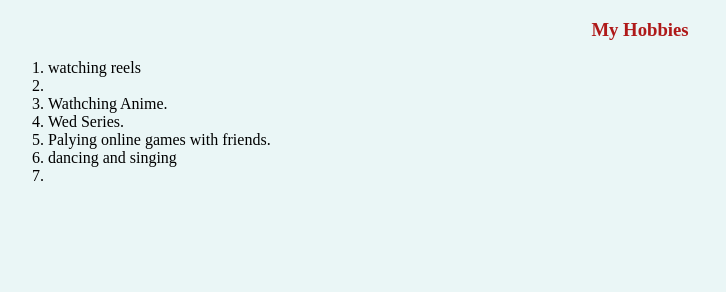
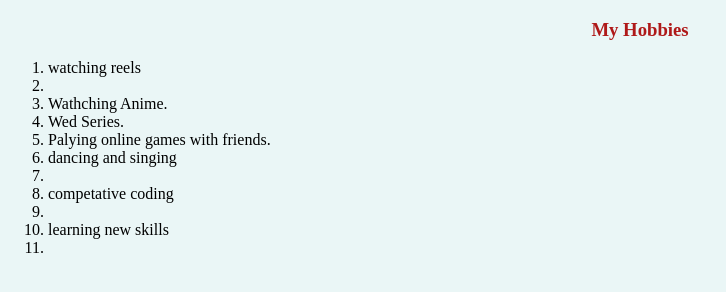
Before and after one commit to MadhuB76/Madhu-Cv, a plain HTML site: page hobbies.html in a window 1280 px wide. Shown: the whole page, without its empty margins (0-726 px from the left). Drawn offline with Linux system fonts and the light colour scheme.

Commit message:
Update hobbies.html

```diff
--- a/hobbies.html
+++ b/hobbies.html
@@ -13,6 +13,8 @@
       <li>Wed Series.</li>
       <li>Palying online games with friends.</li>
       <li>dancing and singing<li>
+      <li> competative coding<li>
+      <li>learning new skills<li>
     </ol>
   </body>
 </html>
```
